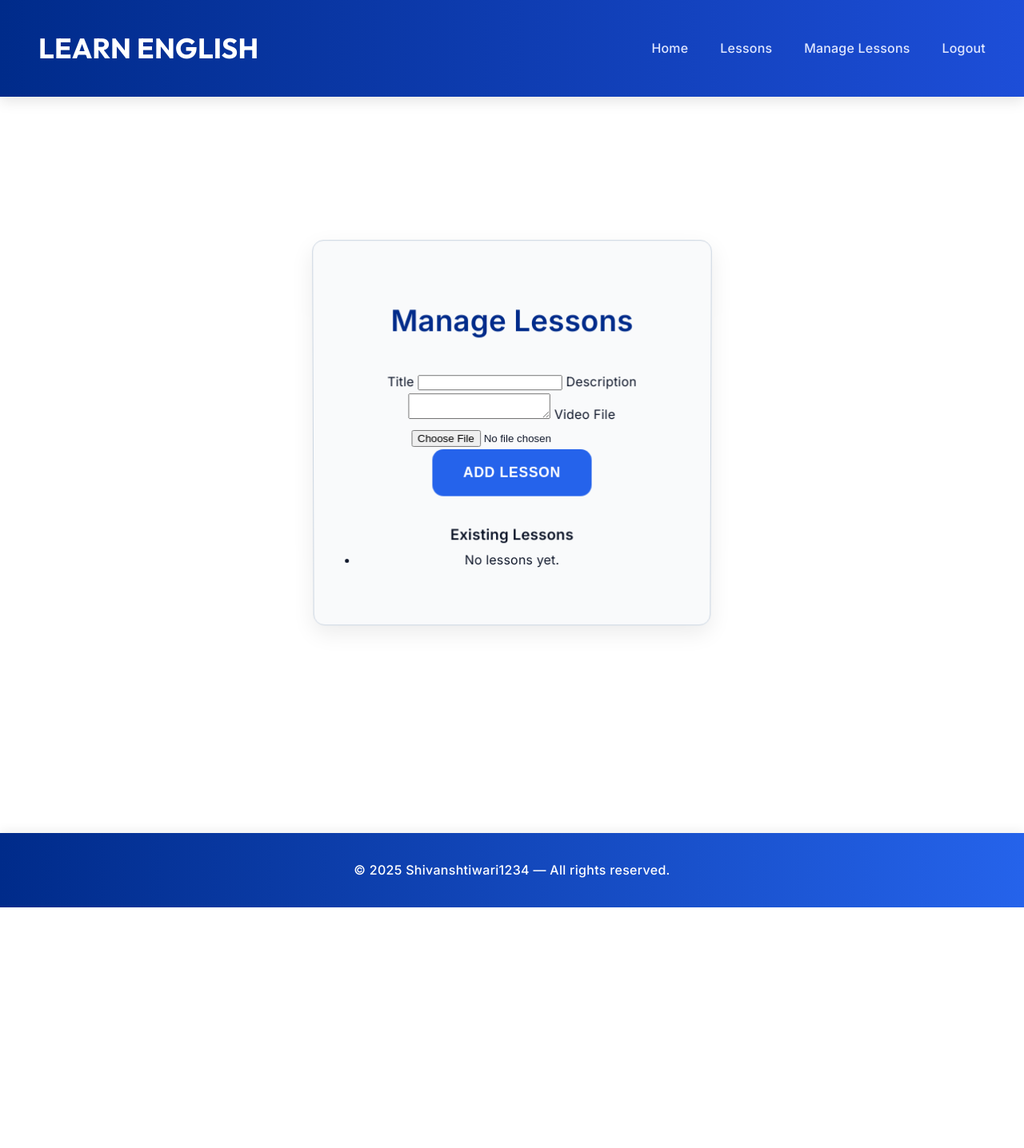
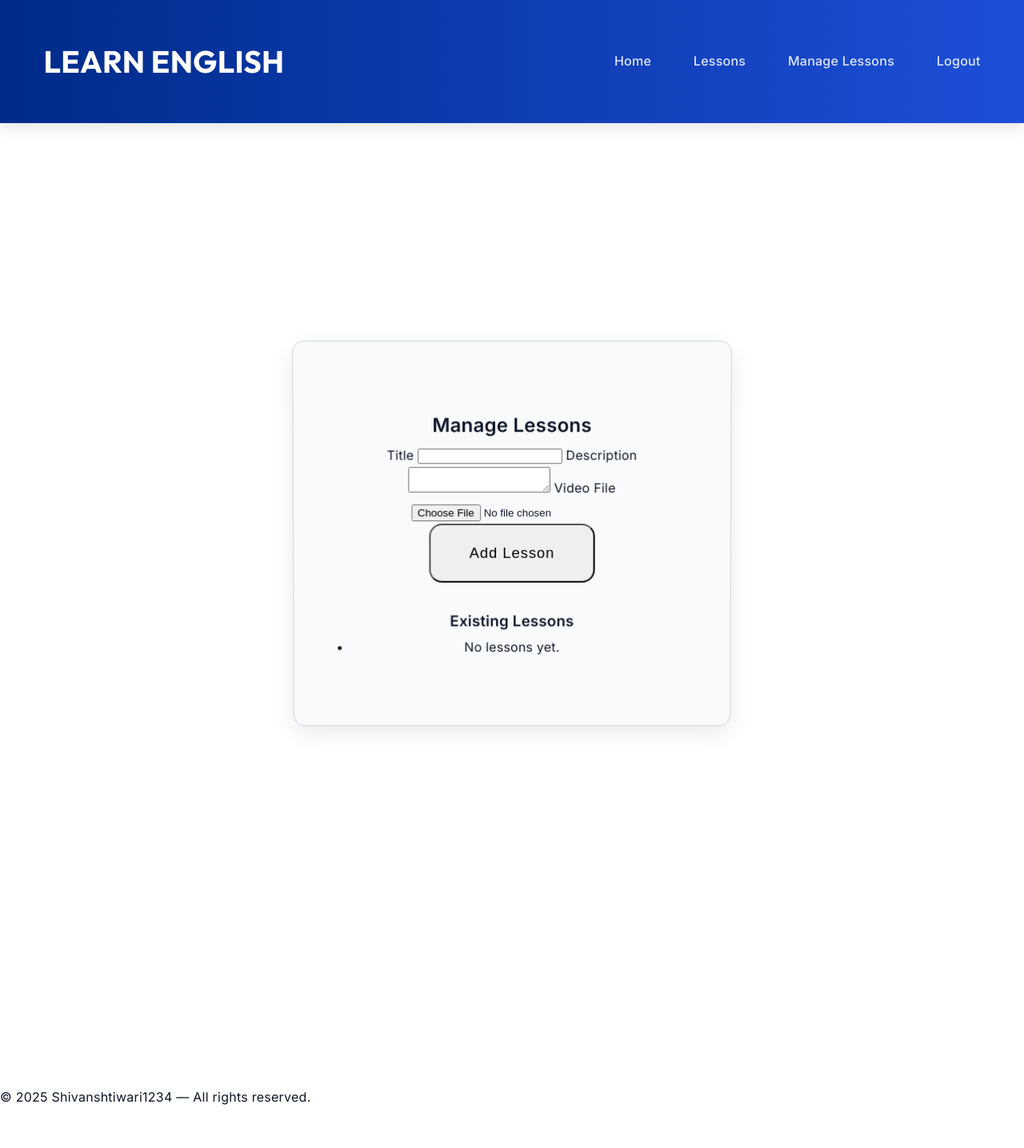
Before and after one commit to Shivanshtiwari1234/PallaviMaam, a Django app: page /manage-lessons/ in a window 1280 px wide. Shown: the whole page at 80% size. Before the commit the page ends 1135 px from the top, so only its background shows below. Run offline with Django 4.2, Linux system fonts and the light colour scheme; a user stored in the database is signed in; data that the repository does not hold is empty; parts of the project's set-up code (start-up, migrations or seed data) failed here and were passed over.

Commit message:
Improved

```diff
--- a/LearnEng/main/static/main/interactive.js
+++ b/LearnEng/main/static/main/interactive.js
@@ -2,37 +2,42 @@ document.addEventListener("DOMContentLoaded", () => {
   const header = document.querySelector(".site-header");
   const cards = document.querySelectorAll(".card, .centered-box");
 
-  /* ---------- Gentle Fade-in ---------- */
+  /* ---------- Super Smooth Cinematic Fade-in ---------- */
   document.querySelectorAll(".fade-in").forEach((el, i) => {
     el.style.opacity = "0";
-    el.style.transform = "translateY(20px)";
+    el.style.transform = "translateY(40px)";
     setTimeout(() => {
-      el.style.transition = "opacity 1.8s ease-out, transform 1.8s ease-out";
+      el.style.transition =
+        "opacity 2.4s cubic-bezier(.19,1,.22,1), " +
+        "transform 2.4s cubic-bezier(.19,1,.22,1)";
       el.style.opacity = "1";
+    }, 400 + i * 350); // slower stagger
+    setTimeout(() => {
       el.style.transform = "translateY(0)";
-    }, 250 + i * 220);
+    }, 450 + i * 350);
   });
 
-  /* ---------- Cinematic Depth Parallax (very smooth) ---------- */
+  /* ---------- Extremely Smooth Parallax Depth ---------- */
   let ticking = false;
-
   window.addEventListener("scroll", () => {
     if (!ticking) {
       window.requestAnimationFrame(() => {
         const scrollY = window.scrollY;
 
-        // Header blur and padding — slow fade
-        header.style.transition = "backdrop-filter 1.2s ease, padding 1.2s ease";
-        header.style.backdropFilter = scrollY > 10 ? "blur(10px)" : "none";
-        header.style.padding = scrollY > 40 ? "1rem 2rem" : "1.8rem 3rem";
+        // Header cinematic animation
+        header.style.transition = "padding 1.8s ease, backdrop-filter 2s ease";
+        header.style.backdropFilter = scrollY > 10 ? "blur(14px)" : "blur(0px)";
+        header.style.padding = scrollY > 40 ? "1.3rem 2rem" : "2.6rem 3.4rem";
 
-        // Very soft card depth — tilt and scale
+        // Addictive slow parallax effect on cards
         cards.forEach((card) => {
           const rect = card.getBoundingClientRect();
           const offset = (rect.top / window.innerHeight - 0.5) * 2;
           const depth = Math.max(-1, Math.min(1, offset));
-          card.style.transform = `scale(${1 + depth * 0.008}) rotateX(${depth * 1.5}deg)`;
-          card.style.transition = "transform 1.5s ease-out";
+
+          card.style.transition = "transform 2.6s cubic-bezier(.19,1,.22,1)";
+          card.style.transform =
+            `scale(${1 + depth * 0.01}) rotateX(${depth * 2}deg)`;
         });
 
         ticking = false;
--- a/LearnEng/main/static/main/styles.css
+++ b/LearnEng/main/static/main/styles.css
@@ -7,13 +7,18 @@
   --color-text: #0f172a;
   --color-muted: #475569;
   --color-border: #cbd5e1;
+
   --radius: 14px;
   --shadow: 0 10px 28px rgba(0, 0, 0, 0.08);
   --shadow-hover: 0 14px 32px rgba(0, 0, 0, 0.12);
   --transition: 0.4s ease;
+
   --max-width: 1250px;
-  --section-spacing: 5rem;
+
+  /* MORE INTERNAL SPACING */
+  --section-spacing: 8rem; /* was 5rem */
 }
+
 @media (prefers-color-scheme: dark) {
   :root {
     --color-primary: #60a5fa;
@@ -26,25 +31,28 @@
     --color-border: #334155;
   }
 }
+
 * {
   margin: 0;
   padding: 0;
   box-sizing: border-box;
 }
+
 html, body {
   height: 100%;
   scroll-behavior: smooth;
   text-rendering: optimizeLegibility;
   -webkit-font-smoothing: antialiased;
 }
+
 body {
   font-family: "Inter", "Segoe UI", Arial, sans-serif;
   background-color: var(--color-bg);
   color: var(--color-text);
   display: flex;
   flex-direction: column;
-  line-height: 1.8;
-  letter-spacing: 0.2px;
+  line-height: 1.85;
+  letter-spacing: 0.25px;
 }
 
 /* ---------- HEADER ---------- */
@@ -52,7 +60,10 @@ body {
   display: flex;
   justify-content: center;
   align-items: center;
-  padding: 2rem 3rem;
+
+  /* MORE SPACING */
+  padding: 3rem 4rem; /* was 2rem 3rem */
+
   background: linear-gradient(90deg, #002b8a, #1d4ed8);
   position: sticky;
   top: 0;
@@ -61,51 +72,38 @@ body {
   transition: background 1.2s ease, padding 0.4s ease, backdrop-filter 0.4s ease;
   backdrop-filter: blur(0);
 }
+
 .header-inner {
   width: 100%;
   max-width: var(--max-width);
   display: flex;
   justify-content: space-between;
   align-items: center;
-  gap: 2rem;
+
+  /* MORE GAP */
+  gap: 3rem; /* was 2rem */
 }
+
 .logo a.home-link {
   font-family: "Outfit", sans-serif;
   font-weight: 800;
-  font-size: 2.2rem;
+  font-size: 2.4rem; /* slightly bigger */
   color: #ffffff;
   text-decoration: none;
   text-transform: uppercase;
   transition: opacity 0.3s ease, text-shadow 0.6s ease;
 }
-.logo a.home-link:hover {
-  opacity: 0.9;
-  text-shadow: 0 0 10px rgba(255, 255, 255, 0.6),
-               0 0 18px rgba(59, 130, 246, 0.5);
-}
+
 .nav-links a {
   color: #e0e7ff;
   font-weight: 500;
   text-decoration: none;
-  margin-left: 2.2rem;
+
+  /* MORE SIDE SPACING */
+  margin-left: 3rem; /* was 2.2rem */
+
   position: relative;
   transition: color 0.3s ease;
-}
-.nav-links a:hover {
-  color: #ffffff;
-}
-.nav-links a::after {
-  content: "";
-  position: absolute;
-  left: 0;
-  bottom: -6px;
-  width: 0%;
-  height: 2px;
-  background: white;
-  transition: width 0.35s ease;
-}
-.nav-links a:hover::after {
-  width: 100%;
 }
 
 /* ---------- MAIN ---------- */
@@ -113,10 +111,15 @@ main {
   flex: 1;
   width: 100%;
   max-width: var(--max-width);
+
   margin: 0 auto;
-  padding: calc(var(--section-spacing) / 1.2) 3rem;
+
+  /* MORE PADDING */
+  padding: calc(var(--section-spacing)) 4rem; /* was /1.2 and 3rem */
+
   perspective: 1000px;
 }
+
 section {
   margin-bottom: var(--section-spacing);
 }
@@ -127,121 +130,83 @@ section {
   border: 1px solid var(--color-border);
   border-radius: var(--radius);
   box-shadow: var(--shadow);
-  padding: 4.2rem 3.5rem;
-  max-width: 500px;
-  margin: 7rem auto;
+
+  /* MORE INTERNAL SPACING */
+  padding: 5.2rem 4.5rem; /* was 4.2rem 3.5rem */
+
+  max-width: 550px; /* slightly larger */
+
+  /* MORE OUTER SPACING */
+  margin: 9rem auto; /* was 7rem */
+
   text-align: center;
   transition: transform var(--transition), box-shadow var(--transition);
   will-change: transform;
 }
-.centered-box:hover {
-  transform: translateY(-6px) scale(1.02);
-  box-shadow: var(--shadow-hover);
-}
-.centered-box h2 {
-  color: var(--color-primary);
-  margin-bottom: 1.8rem;
-  font-size: 2.3rem;
-  font-weight: 800;
-}
-.centered-box p {
-  color: var(--color-muted);
-  font-size: 1.1rem;
-  margin-top: 1.2rem;
-  line-height: 1.85;
-}
+
 .card {
   background-color: var(--color-surface);
   border-radius: var(--radius);
   border: 1px solid var(--color-border);
-  padding: 3rem 2.8rem;
-  margin-bottom: 3rem;
+
+  /* MORE PADDING */
+  padding: 4rem 3.5rem; /* was 3rem 2.8rem */
+
+  /* MORE OUTER SPACING */
+  margin-bottom: 4rem; /* was 3rem */
+
   box-shadow: var(--shadow);
   transition: transform var(--transition), box-shadow var(--transition);
   will-change: transform;
 }
-.card:hover {
-  transform: translateY(-5px) scale(1.02);
-  box-shadow: var(--shadow-hover);
+
+.card h3 {
+  margin-bottom: 1.8rem; /* was 1.2rem */
 }
-.card h3 {
-  color: var(--color-primary);
-  margin-bottom: 1.2rem;
-  font-size: 1.6rem;
-  font-weight: 700;
-}
+
 .card p {
-  color: var(--color-muted);
-  font-size: 1.1rem;
-  margin-bottom: 1.5rem;
-  line-height: 1.85;
+  margin-bottom: 2rem; /* was 1.5rem */
+  line-height: 1.9;
 }
 
 /* ---------- BUTTONS ---------- */
 button, .btn {
-  background-color: var(--color-primary-light);
-  color: #ffffff;
-  border: none;
-  border-radius: var(--radius);
-  padding: 1.2rem 2.4rem;
-  font-weight: 700;
-  font-size: 1.1rem;
-  cursor: pointer;
-  text-transform: uppercase;
-  letter-spacing: 0.7px;
-  transition: all var(--transition);
-  display: inline-block;
-  text-decoration: none;
-}
-button:hover, .btn:hover {
-  background-color: var(--color-primary);
-  box-shadow: 0 8px 20px rgba(29, 78, 216, 0.45);
-  transform: translateY(-3px) scale(1.03);
-}
-button:focus-visible, .btn:focus-visible {
-  outline: 3px solid var(--color-accent);
-  outline-offset: 5px;
-}
-button:active, .btn:active {
-  transform: translateY(0);
-  box-shadow: none;
+  padding: 1.5rem 3rem; /* was 1.2rem 2.4rem */
+  font-size: 1.15rem;
+  border-radius: calc(var(--radius) + 2px);
+  letter-spacing: 1px;
 }
 
 /* ---------- FOOTER ---------- */
 .site-footer {
-  width: 100%;
-  background: linear-gradient(90deg, var(--color-primary) 0%, var(--color-primary-light) 100%);
-  color: #ffffff;
-  text-align: center;
-  padding: 2rem 0;
-  font-size: 1rem;
-  font-weight: 500;
-  letter-spacing: 0.3px;
-  box-shadow: 0 -4px 12px rgba(0, 0, 0, 0.06);
+  padding: 3rem 0; /* was 2rem */
   margin-top: var(--section-spacing);
 }
 
 /* ---------- RESPONSIVE ---------- */
 @media (max-width: 768px) {
   .header-inner {
-    flex-direction: column;
-    align-items: flex-start;
-    gap: 1rem;
+    gap: 1.8rem; /* slightly more */
   }
+
   .nav-links a {
-    margin: 0 1rem 0 0;
+    margin: 0 1.4rem 0 0; /* increased */
   }
+
   main {
-    padding: 2rem 1.5rem;
+    padding: 3rem 2rem; /* more */
   }
+
   .centered-box {
-    margin: 4rem 1.2rem;
-    padding: 3rem 2.5rem;
+    margin: 5rem 1.4rem;
+    padding: 3.6rem 2.8rem;
   }
+
   .card {
-    padding: 2.2rem;
+    padding: 3rem 2.4rem;
   }
+
   .logo a.home-link {
-    font-size: 1.8rem;
+    font-size: 1.9rem;
   }
 }
--- a/LearnEng/main/templates/base.html
+++ b/LearnEng/main/templates/base.html
@@ -21,40 +21,46 @@
 
   <body>
     <!-- ===== HEADER ===== -->
-    <header class="site-header">
+    <header class="site-header fade-in">
       <div class="header-inner">
-        <h1 class="logo">
+        <h1 class="logo fade-in">
           <a href="{% url 'index' %}" class="home-link">Learn English</a>
         </h1>
-        <nav class="nav-links">
-          <a href="{% url 'index' %}">Home</a>
+
+        <nav class="nav-links fade-in">
+          <a href="{% url 'index' %}" class="fade-in">Home</a>
+
           {% if user.is_authenticated %}
-          <a href="{% url 'lessons' %}">Lessons</a>
+          <a href="{% url 'lessons' %}" class="fade-in">Lessons</a>
+
           {% if user.is_superuser %}
-          <a href="{% url 'manage_lessons' %}">Manage Lessons</a>
+          <a href="{% url 'manage_lessons' %}" class="fade-in">Manage Lessons</a>
           {% endif %}
-          <a href="{% url 'logout' %}">Logout</a>
+
+          <a href="{% url 'logout' %}" class="fade-in">Logout</a>
+
           {% else %}
-          <a href="{% url 'login' %}">Login</a>
-          <a href="{% url 'register' %}">Register</a>
+          <a href="{% url 'login' %}" class="fade-in">Login</a>
+          <a href="{% url 'register' %}" class="fade-in">Register</a>
           {% endif %}
         </nav>
       </div>
     </header>
 
     <!-- ===== MAIN CONTENT ===== -->
-    <main id="main-content">
+    <main id="main-content" class="fade-in">
       {% block content %}
-      <section class="centered-box reveal">
-        <h2>Welcome to Learn English</h2>
-        <p>Master English through interactive lessons and cinematic experiences.</p>
-        <a href="{% url 'lessons' %}" class="btn">Get Started</a>
+      <section class="centered-box fade-in">
+        <h2 class="fade-in">Welcome to Learn English</h2>
+        <p class="fade-in">Master English through interactive lessons and cinematic experiences.</p>
+
+        <a href="{% url 'lessons' %}" class="btn fade-in">Get Started</a>
       </section>
       {% endblock %}
     </main>
 
     <!-- ===== FOOTER ===== -->
-    <footer class="site-footer">
+    <footer class="site-footer fade-in">
       <p>© 2025 Shivanshtiwari1234 — All rights reserved.</p>
     </footer>
 
```
Also changed, not shown: LearnEng/db.sqlite3.
